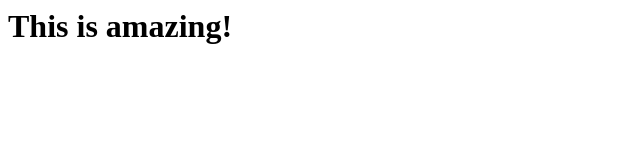
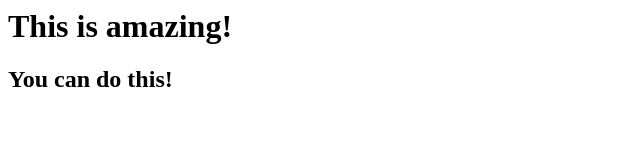
Before and after one commit to imapoorv/firstgitrepo, a plain HTML site: page in.html in a window 1280 px wide. Shown: the whole page, without its empty margins (0-640 px from the left). Drawn offline with Linux system fonts and the light colour scheme.

Commit message:
added another line

```diff
--- a/in.html
+++ b/in.html
@@ -1,5 +1,6 @@
 <html>
 <body>
 <h1>This is amazing!</h1>
+<h2>You can do this!</h2>
 </body>
 </html>
```
